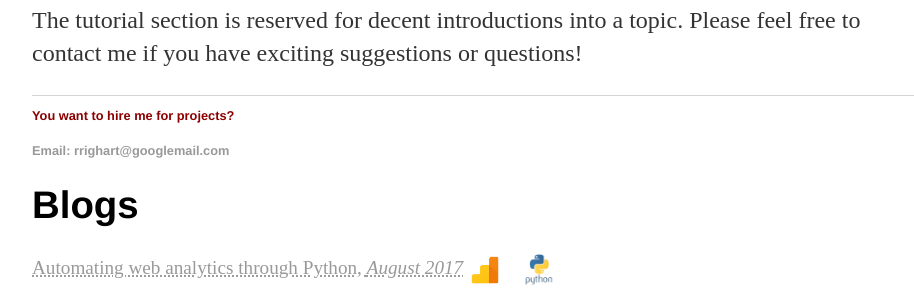
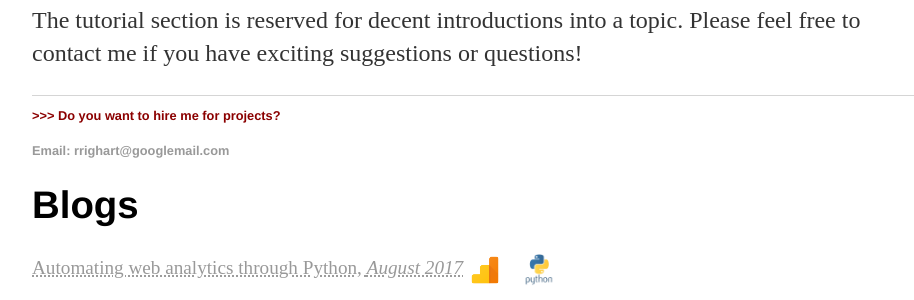
Before and after one commit to RRighart/rrighart.github.io, a Jekyll site: the page index.html, which Jekyll copies as it is, in a window 1280 px wide. Shown: the part 285-585 px from the top of the page, without its empty margins (160-1074 px from the left). Built offline with Jekyll 4.4.1, drawn with Linux system fonts in a browser that asks for light colours.

Commit message:
Update index.html

```diff
--- a/index.html
+++ b/index.html
@@ -36,7 +36,7 @@
 		</div><!-- /.container -->
 		<footer>
     		<ul>
-        		<li><a href="https://rranalytics.weebly.com/"><font color="darkred">You want to hire me for projects?</font></a></li>
+        		<li><a href="https://rranalytics.weebly.com/"><font color="darkred"> >>> Do you want to hire me for projects?</font></a></li>
         		<p>
 			<li><a href="mailto:rrighart@googlemail.com">Email: rrighart@googlemail.com</a></li>
         		<p>
```
